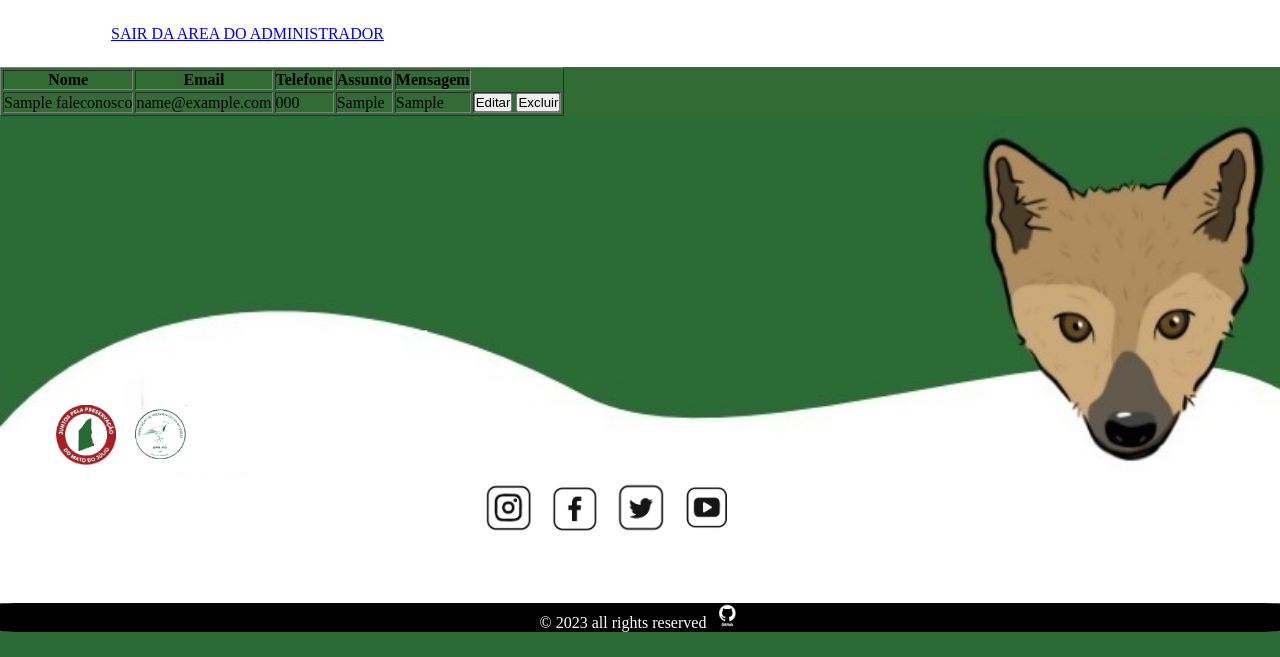
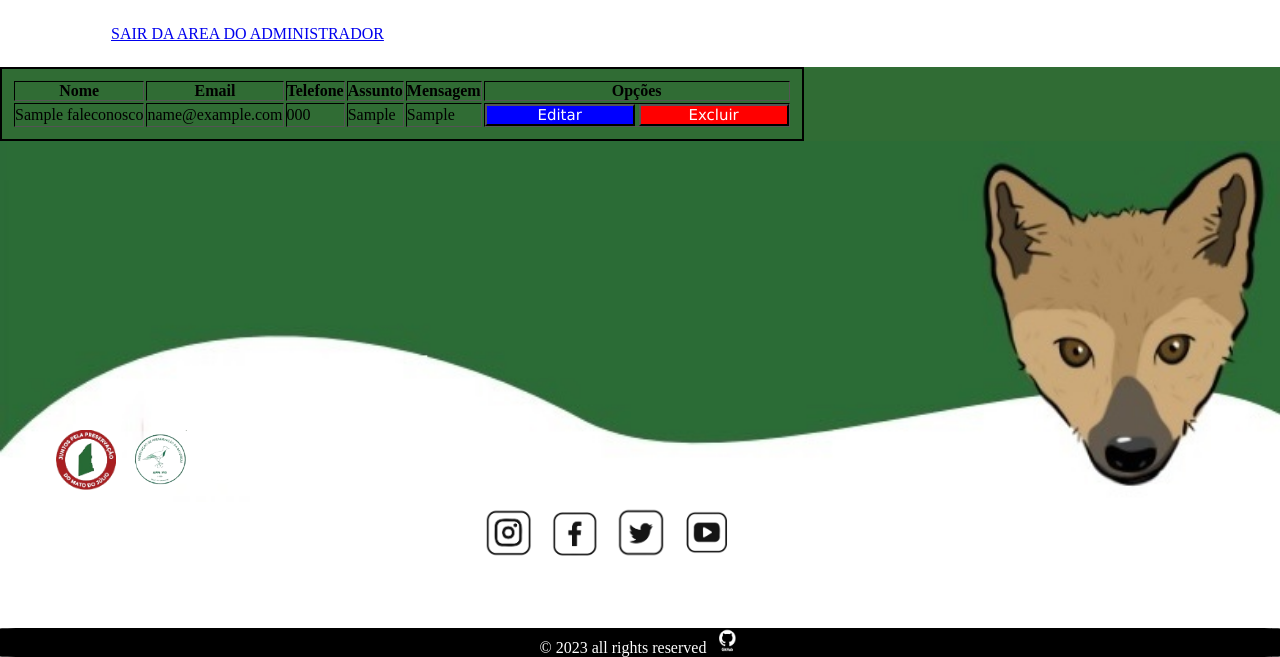
Before and after one commit to CassianoElias/PROJETO_INTEGRADOR_MATO_DO_JULIO, a PHP site: page /paginas_php/showform.php in a window 1280 px wide. Shown: the part 349-1006 px from the top of the page. Before the commit the page ends 981 px from the top, so only its background shows below. Run offline with PHP 8.4, Linux system fonts and the light colour scheme; tables that the repository leaves empty hold one stand-in row (values such as "Sample post"); some web fonts are replaced.

Commit message:
showform pt3

```diff
--- a/css/showform.css
+++ b/css/showform.css
@@ -38,3 +38,24 @@ header{
     font-size: 20px;
     font-family: var(--font-subtitle);
 }
+thead{
+    text-align: center;
+}
+.table{
+    padding: 10px;
+    border: double 2px black;
+}
+.table-button{
+    color: white;
+    font-size: 15px;
+    font-family: 'Lucida Sans', 'Lucida Sans Regular', 'Lucida Grande', 'Lucida Sans Unicode', Geneva, Verdana, sans-serif;
+    justify-content: center;
+    width: 150px;
+    height: auto;
+}
+#excluir{
+    background-color: red;
+}
+#editar{
+    background-color: blue;
+}
--- a/paginas_php/showform.php
+++ b/paginas_php/showform.php
@@ -39,11 +39,12 @@
 
 <thead>
     <tr>
-        <th>Nome</th>
-        <th>Email</th>
-        <th>Telefone</th>
-        <th>Assunto</th>
-        <th>Mensagem</th>
+        <th >Nome</th>
+        <th >Email</th>
+        <th >Telefone</th>
+        <th >Assunto</th>
+        <th >Mensagem</th>
+        <th >Opções</th>
     </tr>
 </thead>
 <tbody>
@@ -63,8 +64,8 @@
                     <td><?php echo $linha ["assunto"]  ?></td>
                     <td><?php echo $linha ["mensagem"] ?></td>
                     <td>
-                        <button>Editar</button>
-                        <button>Excluir</button>
+                        <button id="editar" class="table-button">Editar</button>
+                        <button id="excluir" class="table-button">Excluir</button>
                     </td>
                 </tr>
                 <?php
```
